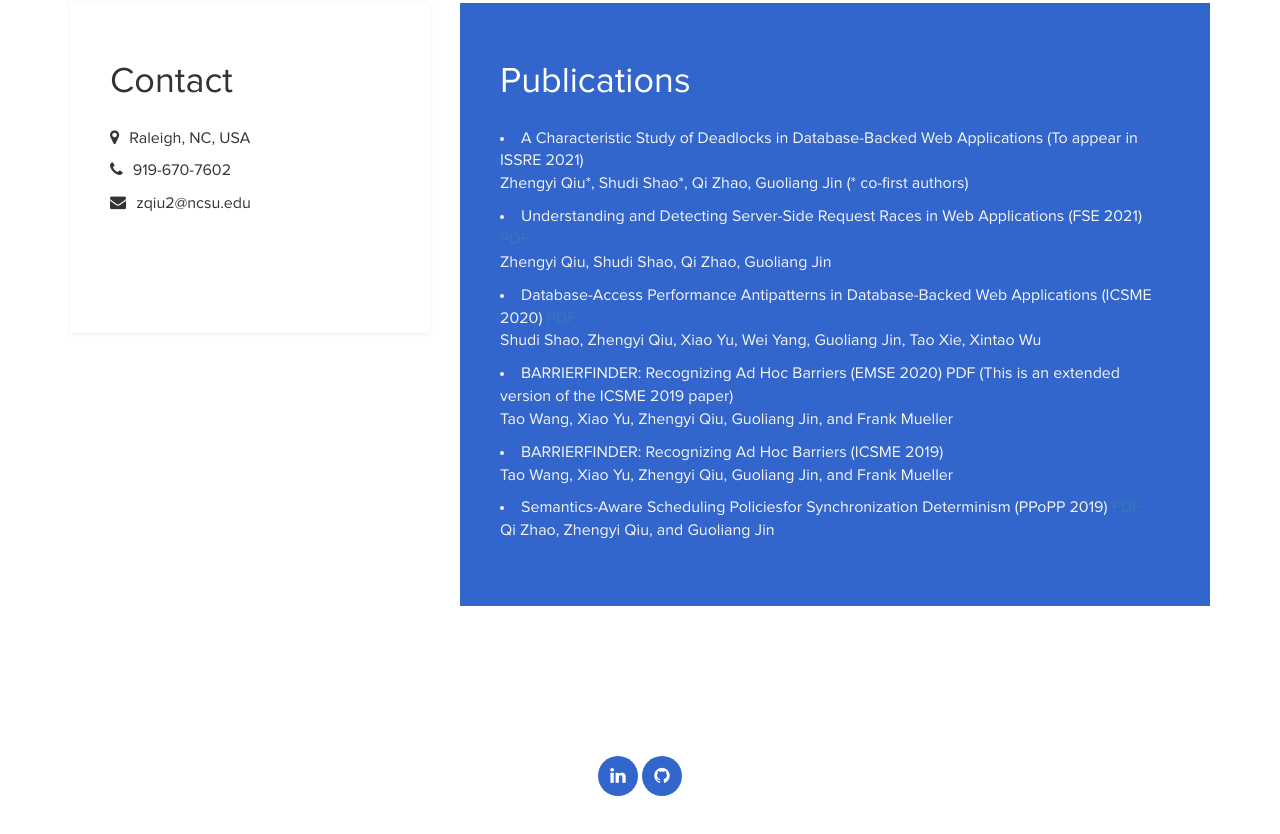
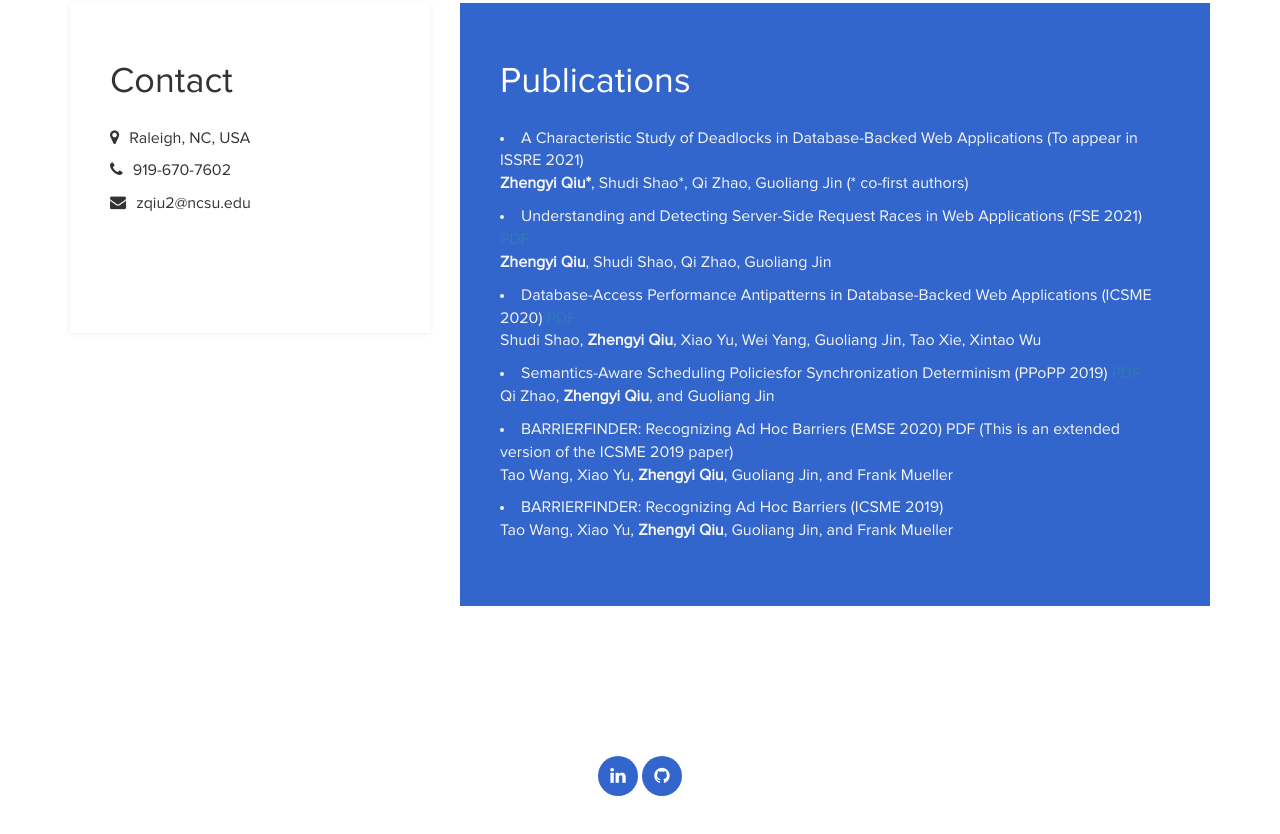
Before and after one commit to caseqiu213/caseqiu213.github.io, a plain HTML site: page index.html in a window 1280 px wide. Shown: the part 1436-2270 px from the top of the page. Drawn offline with Linux system fonts and the light colour scheme.

Commit message:
Update index.html

```diff
--- a/index.html
+++ b/index.html
@@ -133,29 +133,29 @@ http://www.templatemo.com/tm-467-easy-profile
 					<div class="experience-content">
 						<li>
 							A Characteristic Study of Deadlocks in Database-Backed Web Applications (To appear in ISSRE 2021)
-							<p>Zhengyi Qiu*, Shudi Shao*, Qi Zhao, Guoliang Jin (* co-first authors)</p>
+							<p><b>Zhengyi Qiu*</b>, Shudi Shao*, Qi Zhao, Guoliang Jin (* co-first authors)</p>
 						</li>
 						<li>
 							Understanding and Detecting Server-Side Request Races in Web Applications (FSE 2021)
 							<a href="https://people.engr.ncsu.edu/gjin2/fse-2021-reqrace.pdf">PDF</a>
-							<p>Zhengyi Qiu, Shudi Shao, Qi Zhao, Guoliang Jin</p>
+							<p><b>Zhengyi Qiu</b>, Shudi Shao, Qi Zhao, Guoliang Jin</p>
 						</li>
 						<li>
 							Database-Access Performance Antipatterns in Database-Backed Web Applications (ICSME 2020)
 							<a href="https://people.engr.ncsu.edu/gjin2/icsme-2020-dbperf">PDF</a>
-							<p>Shudi Shao, Zhengyi Qiu, Xiao Yu, Wei Yang, Guoliang Jin, Tao Xie, Xintao Wu</p>
+							<p>Shudi Shao, <b>Zhengyi Qiu</b>, Xiao Yu, Wei Yang, Guoliang Jin, Tao Xie, Xintao Wu</p>
+						</li>
+						<li>Semantics-Aware Scheduling Policiesfor Synchronization Determinism (PPoPP 2019)
+							<a href="https://people.engr.ncsu.edu/gjin2/ppopp-2019-qithread.pdf">PDF</a>
+							<p>Qi Zhao, <b>Zhengyi Qiu</b>, and Guoliang Jin</p>
 						</li>
 						<li>
 							BARRIERFINDER: Recognizing Ad Hoc Barriers (EMSE 2020) PDF (This is an extended version of the ICSME 2019 paper)
-							<p>Tao Wang, Xiao Yu, Zhengyi Qiu, Guoliang Jin, and Frank Mueller</p>
+							<p>Tao Wang, Xiao Yu, <b>Zhengyi Qiu</b>, Guoliang Jin, and Frank Mueller</p>
 						</li>
 						<li>
 							BARRIERFINDER: Recognizing Ad Hoc Barriers (ICSME 2019)
-							<p>Tao Wang, Xiao Yu, Zhengyi Qiu, Guoliang Jin, and Frank Mueller</p>
-						</li>
-						<li>Semantics-Aware Scheduling Policiesfor Synchronization Determinism (PPoPP 2019)
-							<a href="https://people.engr.ncsu.edu/gjin2/ppopp-2019-qithread.pdf">PDF</a>
-							<p>Qi Zhao, Zhengyi Qiu, and Guoliang Jin</p>
+							<p>Tao Wang, Xiao Yu, <b>Zhengyi Qiu</b>, Guoliang Jin, and Frank Mueller</p>
 						</li>
 					</div>
 			</div>
```
